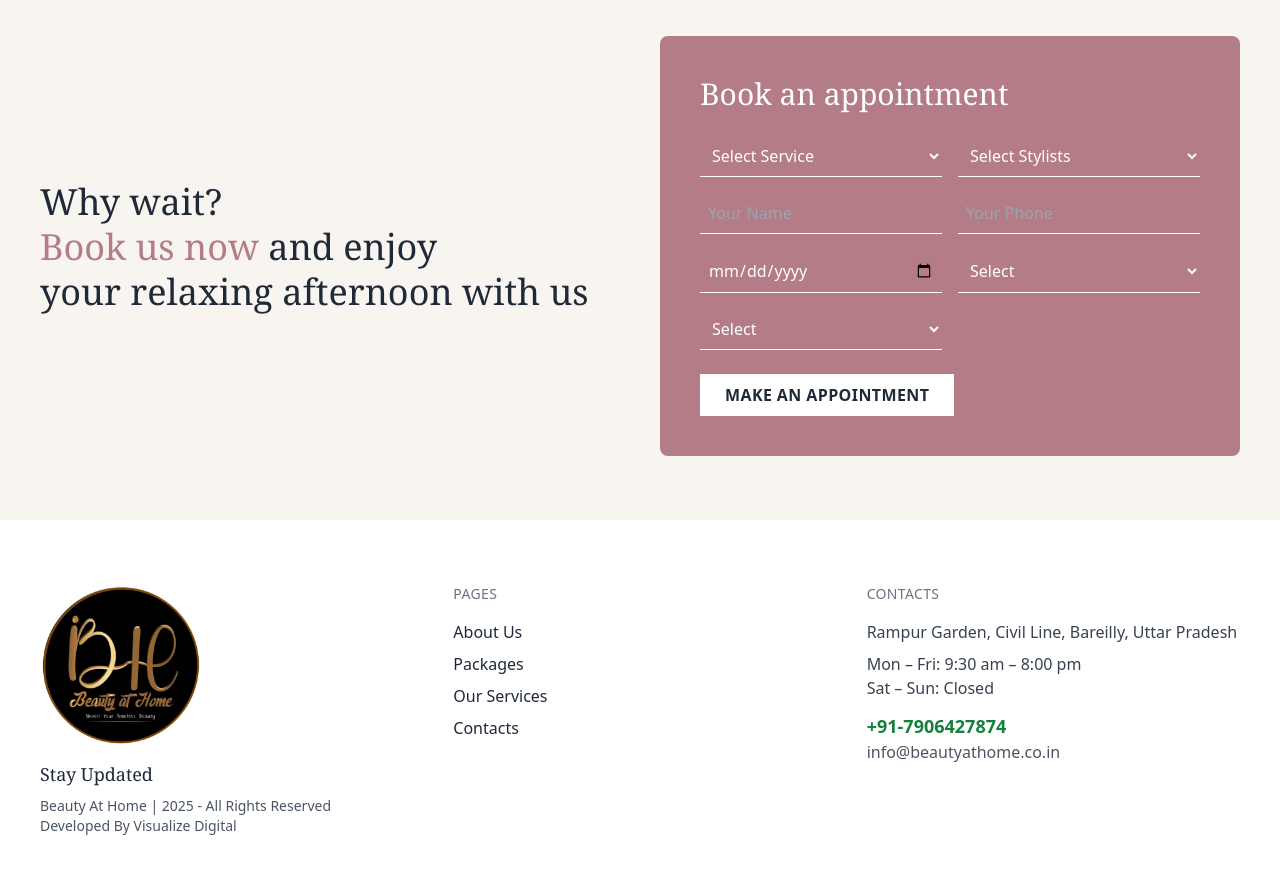
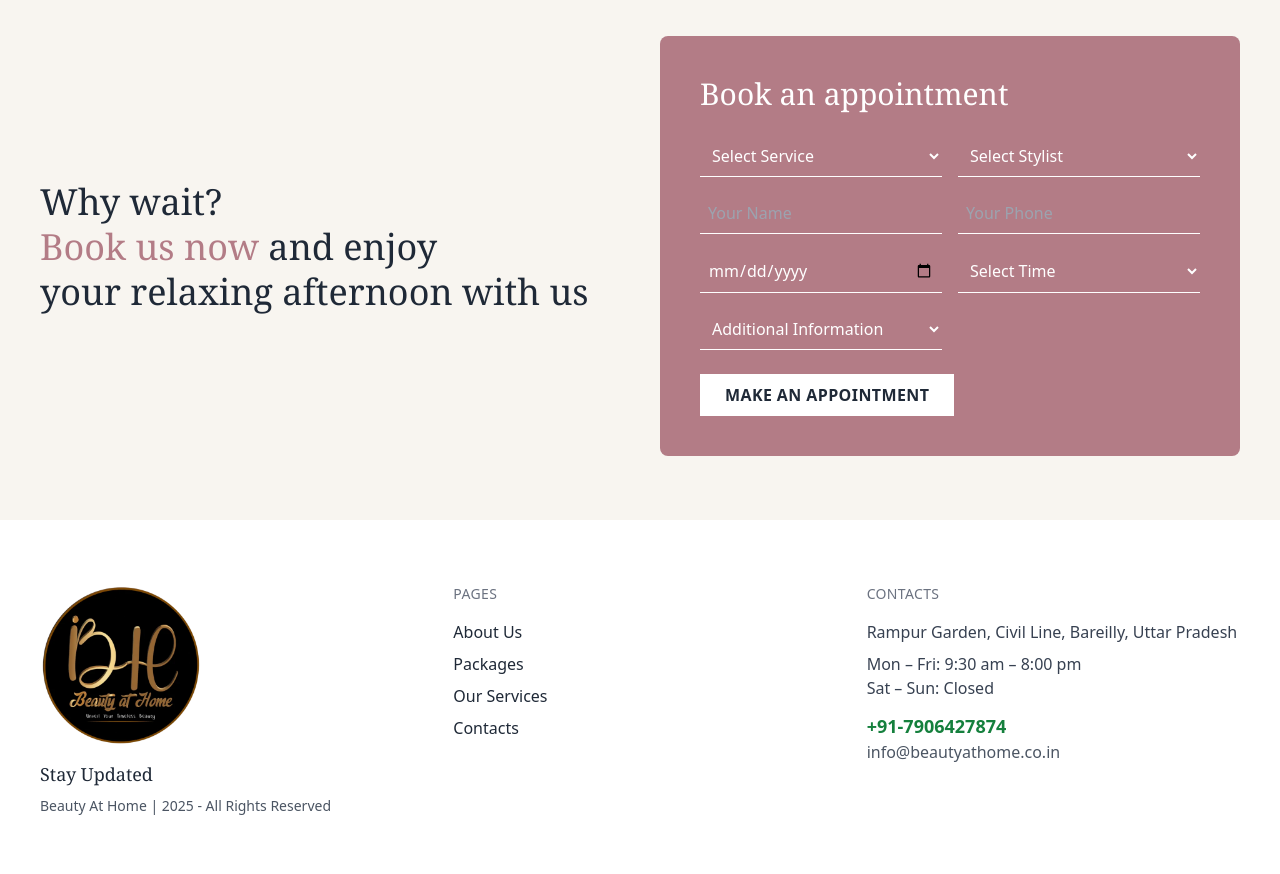
Before and after one commit to aksh10patil/beauty-app, a React (Vite) app: page /Home in a window 1280 px wide. Shown: the part 3760-4634 px from the top of the page. Built offline with nearby package versions, Linux system fonts and the light colour scheme; a web font is replaced by a local one.

Commit message:
trying deployment

```diff
--- a/src/pages/Abovefooter.jsx
+++ b/src/pages/Abovefooter.jsx
@@ -1,6 +1,7 @@
 import abovefooter from '../assets/abovefooter.webp';
 import logo from '../assets/Logo.webp'
 import Footer from './components/Footer';
+import AppointmentForm from './components/AppointmentForm';
 
 
 export default function BeautyGlowUp() {
@@ -44,12 +45,13 @@ export default function BeautyGlowUp() {
             </li>
 
           </ul>
-          <button className="bg-white text-gray-800 text-sm mt-4 tracking-wides px-4 py-3 border
-           border-white hover:bg-gray-200 rounded-md transition">
-                LEARN MORE
+          <button
+              onClick={() => window.location.href = '/packages'}
+              className="bg-white text-gray-800 text-sm mt-4 tracking-wides px-4 py-3 border border-white hover:bg-gray-200 rounded-md transition"
+                 >
+              LEARN MORE
             </button>
-        </div>
-
+                    </div>
 
       </div>
 
@@ -67,29 +69,9 @@ export default function BeautyGlowUp() {
         </div>
 
         {/* Appointment Form - Right Side */}
-        <div className="bg-[#b37c86] text-white p-10 rounded-lg">
-          <h2 className="text-3xl font-serif mb-6">Book an appointment</h2>
-          <div className="grid grid-cols-1 md:grid-cols-2 gap-4">
-            <select className="bg-transparent border-b border-white p-2 focus:outline-none">
-              <option>Select Service</option>
-            </select>
-            <select className="bg-transparent border-b border-white p-2 focus:outline-none">
-              <option>Select Stylists</option>
-            </select>
-            <input type="text" placeholder="Your Name" className="bg-transparent border-b border-white p-2 focus:outline-none" />
-            <input type="text" placeholder="Your Phone" className="bg-transparent border-b border-white p-2 focus:outline-none" />
-            <input type="date" className="bg-transparent border-b border-white p-2 focus:outline-none" />
-            <select className="bg-transparent border-b border-white p-2 focus:outline-none">
-              <option>Select</option>
-            </select>
-            <select className="bg-transparent border-b border-white p-2 focus:outline-none">
-              <option>Select</option>
-            </select>
-          </div>
-          <button className="mt-6 bg-white text-gray-800 px-6 py-2 font-semibold tracking-wide border border-white hover:bg-gray-200">
-            MAKE AN APPOINTMENT
-          </button>
-        </div>
+
+        <AppointmentForm />
+
       </div>
     </div>
 
--- /dev/null
+++ b/src/pages/components/AppointmentForm.jsx
@@ -0,0 +1,165 @@
+import React, { useState } from 'react';
+
+const AppointmentForm = () => {
+  // State to store form data
+  const [formData, setFormData] = useState({
+    service: '',
+    stylist: '',
+    name: '',
+    phone: '',
+    date: '',
+    timeSlot: '',
+    additionalInfo: ''
+  });
+
+  // Handle input changes
+  const handleChange = (e) => {
+    const { name, value } = e.target;
+    setFormData({
+      ...formData,
+      [name]: value
+    });
+  };
+
+  // Handle form submission
+  const handleSubmit = (e) => {
+    e.preventDefault();
+
+    // Format the message for WhatsApp
+    const message = `
+*New Appointment Request*
+Service: ${formData.service}
+Stylist: ${formData.stylist}
+Name: ${formData.name}
+Phone: ${formData.phone}
+Date: ${formData.date}
+Time: ${formData.timeSlot}
+Additional Info: ${formData.additionalInfo}
+    `.trim();
+
+    // Encode the message for URL
+    const encodedMessage = encodeURIComponent(`*Hello ${formData.name},*
+
+Thank you for booking an appointment with us!
+
+ *Appointment Details:*
+- *Service:* ${formData.service}
+- *Stylist:* ${formData.stylist}
+- *Date:* ${formData.date}
+- *Time:* ${formData.timeSlot}
+- *Phone:* ${formData.phone}
+
+${formData.additionalInfo ? ` *Additional Info:* ${formData.additionalInfo}` : ''}
+
+We look forward to seeing you soon!
+If you have any questions or need to make changes, feel free to reach out.
+
+*Best regards,*
+Beauty At Home
+`);
+
+    // Replace with your business phone number
+    const phoneNumber = '917069990055';
+
+    // Create WhatsApp URL
+    const whatsappURL = `https://wa.me/+${phoneNumber}?text=${encodedMessage}`;
+
+    // Open WhatsApp in a new tab
+    window.open(whatsappURL, '_blank');
+  };
+
+  return (
+    <div className="bg-[#b37c86] text-white p-10 rounded-lg">
+      <h2 className="text-3xl font-serif mb-6">Book an appointment</h2>
+      <form onSubmit={handleSubmit}>
+        <div className="grid grid-cols-1 md:grid-cols-2 gap-4">
+          <select
+            name="service"
+            value={formData.service}
+            onChange={handleChange}
+            className="bg-transparent border-b border-white p-2 focus:outline-none"
+          >
+            <option value="">Select Service</option>
+            <option value="Haircut">Haircut</option>
+            <option value="Coloring">Coloring</option>
+            <option value="Styling">Styling</option>
+          </select>
+
+          <select
+            name="stylist"
+            value={formData.stylist}
+            onChange={handleChange}
+            className="bg-transparent border-b border-white p-2 focus:outline-none"
+          >
+            <option value="">Select Stylist</option>
+            <option value="John">John</option>
+            <option value="Emma">Emma</option>
+            <option value="Michael">Michael</option>
+          </select>
+
+          <input
+            type="text"
+            name="name"
+            value={formData.name}
+            onChange={handleChange}
+            placeholder="Your Name"
+            className="bg-transparent border-b border-white p-2 focus:outline-none"
+          />
+
+          <input
+            type="text"
+            name="phone"
+            value={formData.phone}
+            onChange={handleChange}
+            placeholder="Your Phone"
+            className="bg-transparent border-b border-white p-2 focus:outline-none"
+          />
+
+          <input
+            type="date"
+            name="date"
+            value={formData.date}
+            onChange={handleChange}
+            className="bg-transparent border-b border-white p-2 focus:outline-none"
+          />
+
+          <select
+            name="timeSlot"
+            value={formData.timeSlot}
+            onChange={handleChange}
+            className="bg-transparent border-b border-white p-2 focus:outline-none"
+          >
+            <option value="">Select Time</option>
+            <option value="9:00 AM">9:00 AM</option>
+            <option value="10:00 AM">10:00 AM</option>
+            <option value="11:00 AM">11:00 AM</option>
+            <option value="1:00 PM">1:00 PM</option>
+            <option value="2:00 PM">2:00 PM</option>
+            <option value="3:00 PM">3:00 PM</option>
+          </select>
+
+          <select
+            name="additionalInfo"
+            value={formData.additionalInfo}
+            onChange={handleChange}
+            className="bg-transparent border-b border-white p-2 focus:outline-none"
+          >
+            <option value="">Additional Information</option>
+            <option value="First time customer">First time customer</option>
+            <option value="Prefer female stylist">Prefer female stylist</option>
+            <option value="Prefer male stylist">Prefer male stylist</option>
+          </select>
+        </div>
+
+        <button
+          type="submit"
+          className="mt-6 bg-white text-gray-800 px-6 py-2 font-semibold tracking-wide border border-white hover:bg-gray-200"
+        >
+          MAKE AN APPOINTMENT
+        </button>
+      </form>
+    </div>
+  );
+};
+
+export default AppointmentForm;
--- a/src/pages/components/Footer.jsx
+++ b/src/pages/components/Footer.jsx
@@ -1,13 +1,5 @@
 
 import logo from '../../assets/logo.webp'
-
-
-
-
-
-
-
-
 
 
 function Footer () {
@@ -23,12 +15,12 @@ function Footer () {
                     <p className="text-lg font-serif">Stay Updated</p>
                     <p className="text-sm text-gray-600 mt-2">
                         Beauty At Home | 2025 - All Rights Reserved <br />
-                        Developed By Visualize Digital
+
                     </p>
                     </div>
 
 
-                    {/* Pages Section */}
+
                     <div>
                     <h3 className="text-gray-500 uppercase text-sm tracking-wide mb-4">Pages</h3>
                     <ul className="space-y-2">
@@ -39,7 +31,7 @@ function Footer () {
                     </ul>
                     </div>
 
-                    {/* Contact Section */}
+
                     <div>
                     <h3 className="text-gray-500 uppercase text-sm tracking-wide mb-4">Contacts</h3>
                     <p className="text-gray-700">
@@ -54,7 +46,7 @@ function Footer () {
                     </p>
                     <p className="text-gray-600">info@beautyathome.co.in</p>
 
-                    {/* Social Media */}
+
                     <div className="flex space-x-4 mt-4">
                         <a href="#"><i className="fab fa-instagram text-2xl"></i></a>
                         <a href="#"><i className="fab fa-x-twitter text-2xl"></i></a>
--- a/src/pages/components/Photocarousel.jsx
+++ b/src/pages/components/Photocarousel.jsx
@@ -7,7 +7,7 @@ import pcarousel5 from '../../assets/pcarousel5.webp'
 import pcarousel6 from '../../assets/pcarousel6.webp'
 
 function Photocarousel() {
-  // Direct references to the imported images
+
   const serviceImages = [
     pcarousel1,
     pcarousel2,
@@ -18,8 +18,8 @@ function Photocarousel() {
   ];
 
   return (
-    <div className="w-full overflow-hidden mt-5">
-      {/* On mobile, make this scrollable horizontally */}
+    <div className="w-full overflow-hidden mt-10">
+
       <div className="flex overflow-x-auto space-x-4 pb-4">
         {serviceImages.map((image, index) => (
           <div
```
Also changed, not shown: src/pages/Appointment.jsx (+2 -41 lines), src/pages/Services.jsx (+4 -4 lines).
